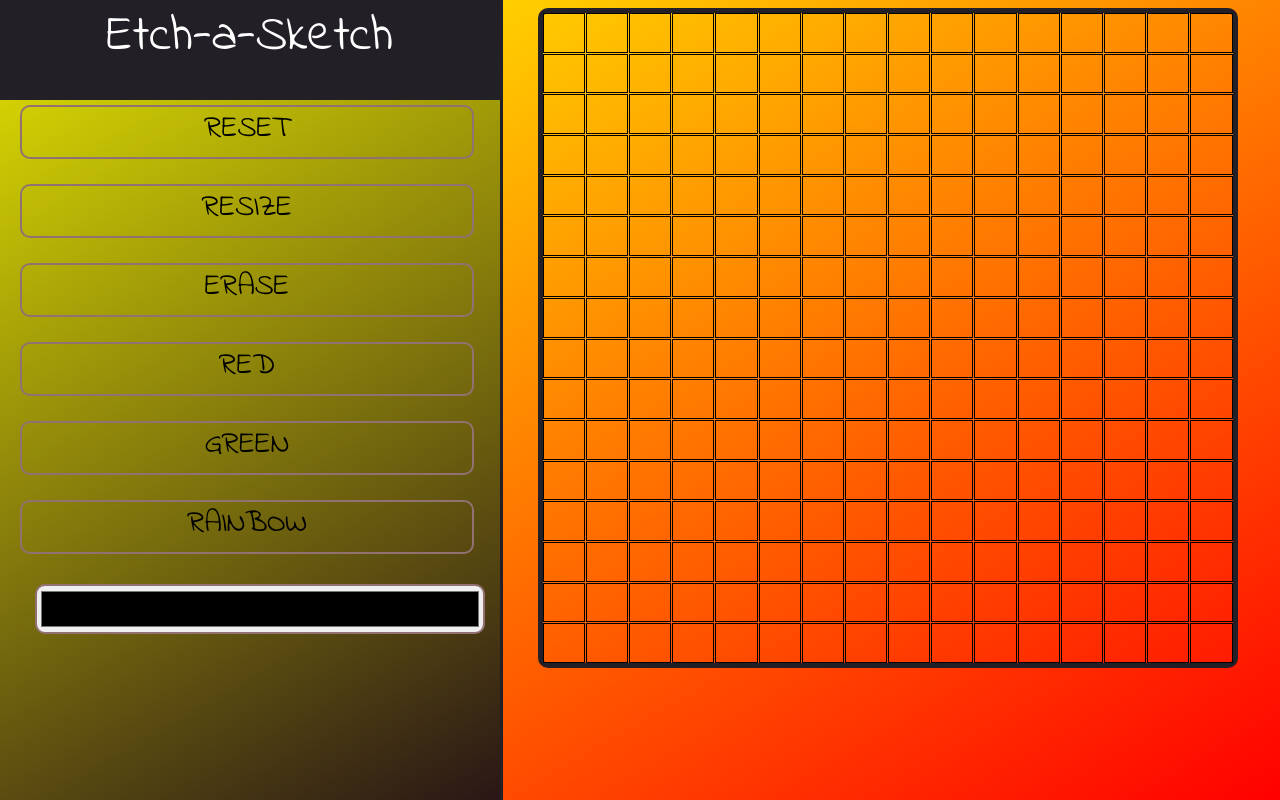
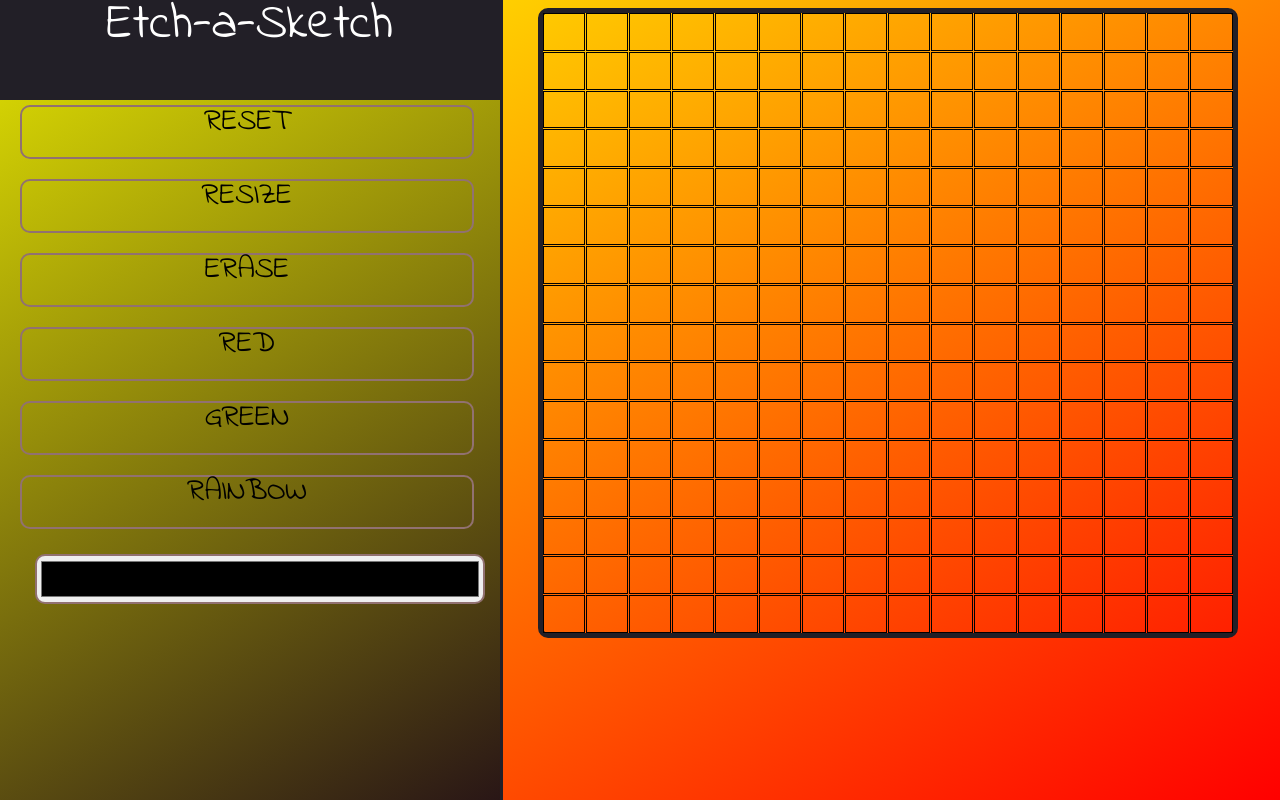
Before and after one commit to Ubaid-Manzoor/Etch-a-Sketch, a plain HTML site: page index.html in a window 1280 px wide. Drawn offline with Linux system fonts and the light colour scheme.

Commit message:
fix A bug

```diff
--- /dev/null
+++ b/ResetAll.css
@@ -0,0 +1,48 @@
+/* http://meyerweb.com/eric/tools/css/reset/
+   v2.0 | 20110126
+   License: none (public domain)
+*/
+
+html, body, div, span, applet, object, iframe,
+h1, h2, h3, h4, h5, h6, p, blockquote, pre,
+a, abbr, acronym, address, big, cite, code,
+del, dfn, em, img, ins, kbd, q, s, samp,
+small, strike, strong, sub, sup, tt, var,
+b, u, i, center,
+dl, dt, dd, ol, ul, li,
+fieldset, form, label, legend,
+table, caption, tbody, tfoot, thead, tr, th, td,
+article, aside, canvas, details, embed,
+figure, figcaption, footer, header, hgroup,
+menu, nav, output, ruby, section, summary,
+time, mark, audio, video {
+	margin: 0;
+	padding: 0;
+	border: 0;
+	font-size: 100%;
+	font: inherit;
+	vertical-align: baseline;
+}
+/* HTML5 display-role reset for older browsers */
+article, aside, details, figcaption, figure,
+footer, header, hgroup, menu, nav, section {
+	display: block;
+}
+body {
+	line-height: 1;
+}
+ol, ul {
+	list-style: none;
+}
+blockquote, q {
+	quotes: none;
+}
+blockquote:before, blockquote:after,
+q:before, q:after {
+	content: '';
+	content: none;
+}
+table {
+	border-collapse: collapse;
+	border-spacing: 0;
+}
--- a/index.html
+++ b/index.html
@@ -2,6 +2,7 @@
 <html>
 <head>
 	<link href="https://fonts.googleapis.com/css?family=Indie+Flower" rel="stylesheet">
+	<link rel="stylesheet" type="text/css" href="ResetAll.css">
 	<link rel="stylesheet" type="text/css" href="style.css">
 	<title>Etch-a-Sketch</title>
 </head>
--- a/style.css
+++ b/style.css
@@ -2,6 +2,7 @@ body,html{
 	margin: 0;
 	padding: 0;
 	height: 100%;
+	position: static;
 }
 body{
 	 background: linear-gradient(-30deg,red, yellow);
@@ -11,7 +12,7 @@ body{
 	top: 1%;
 	left: 42%;
 	width: 690px;
-	height: 650px;
+	height: 620px;
 	display: grid;
 	grid-gap: 1px;
 	border:5px solid #221f27;
@@ -32,7 +33,7 @@ body{
 .Button{
 	margin-left: 4%;
 	margin-top: 5px;
-	margin-bottom: 5%;
+	margin-bottom: 4%;
 	width: 90%;
 	height: 50px;
 	font-family: "Indie Flower", cursive, sans-serif;
```
